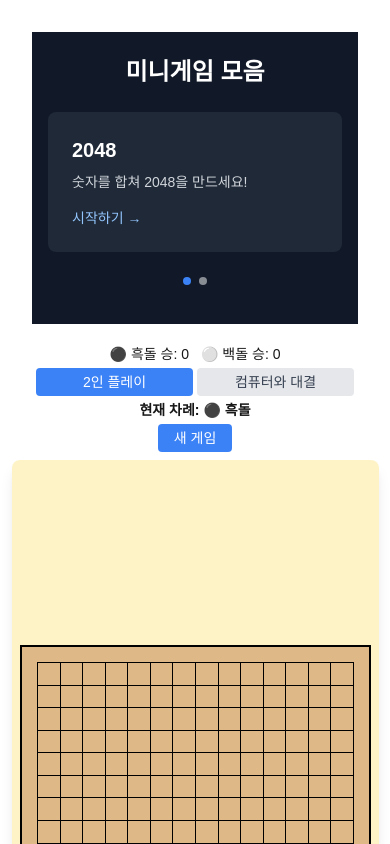
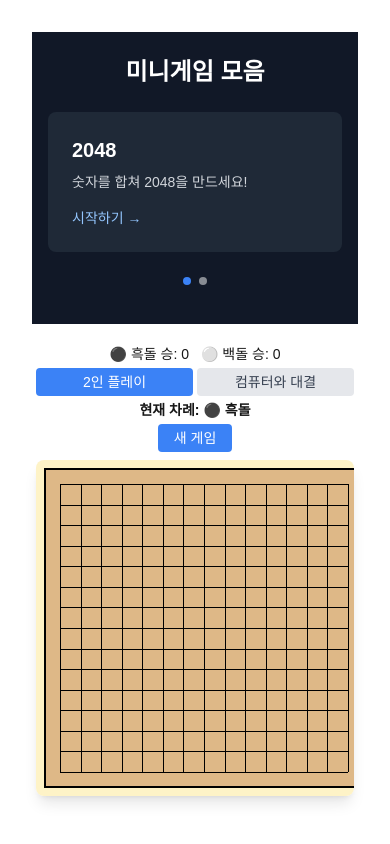
Before and after one commit to joohwan-chung/my-mini-game, a Next.js app: page /games/gomoku in a window 390 px wide. Shown: the top 844 px of the page. Built offline with nearby package versions, Linux system fonts and the light colour scheme.

Commit message:
오목게임 - 모바일 대응 재수정

```diff
--- a/src/components/Gomoku.tsx
+++ b/src/components/Gomoku.tsx
@@ -244,7 +244,7 @@ const Gomoku: React.FC<GomokuProps> = ({ boardSize = 15 }) => {
   };
 
   return (
-    <div className="flex flex-col items-center p-1 sm:p-2 md:p-4 min-h-screen">
+    <div className="flex flex-col items-center p-1 sm:p-2 md:p-4">
       {/* 게임 상태 및 메뉴 */}
       <div className="w-full max-w-md flex flex-col items-center gap-1 sm:gap-2 mb-2 sm:mb-4">
         {/* 승리 카운트 */}
@@ -320,12 +320,18 @@ const Gomoku: React.FC<GomokuProps> = ({ boardSize = 15 }) => {
       </div>
 
       {/* 오목판 */}
-      <div className="relative bg-amber-100 p-2 sm:p-4 rounded-lg shadow-lg flex-1 flex items-center justify-center">
+      <div
+        className="bg-amber-100 p-2 sm:p-4 rounded-lg shadow-lg w-full max-w-[600px] overflow-x-auto overflow-y-auto"
+        style={{ margin: '0 auto' }}
+      >
         <div
           className="relative"
           style={{
-            width: 'min(90vw, 85vh, 600px)',
-            height: 'min(90vw, 85vh, 600px)',
+            width: '100%',
+            aspectRatio: '1/1',
+            minWidth: '320px',
+            maxWidth: '600px',
+            margin: '0 auto',
           }}
         >
           {/* 바둑판 배경 */}
```
